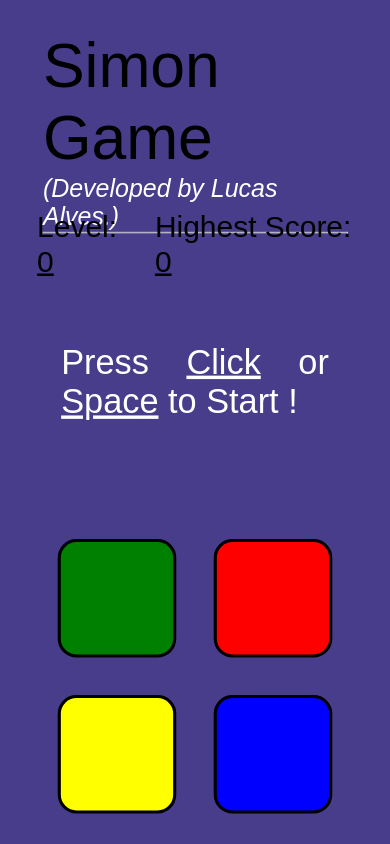
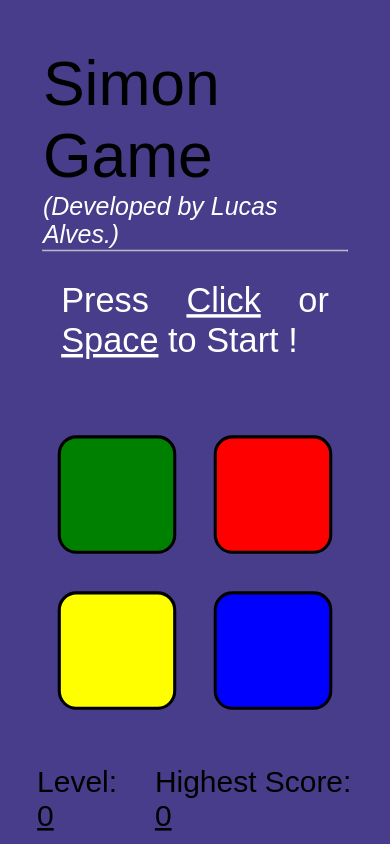
Before and after one commit to lucas21alves/simons-game, a plain HTML site: page index.html in a window 390 px wide. Drawn offline with nearby package versions, Linux system fonts and the light colour scheme; no server answers; a web font is replaced by a local one.

Commit message:
Update style.css

```diff
--- a/style.css
+++ b/style.css
@@ -29,6 +29,7 @@ header{
     justify-content: center;
     align-items: center;
     font-size: 5rem;
+    margin-top: 7vh;
 }
 
 .gameName {
@@ -50,6 +51,12 @@ header{
 
 .hr {
     width: 100%;
+}
+
+.levelAndHighScore {
+    display: flex;
+    font-size: 3.0rem;
+    margin-top: 7vh;
 }
 
 .container {
@@ -174,13 +181,6 @@ h2 {
     background-color: blue;
 }
 
-.levelAndHighScore {
-    display: flex;
-    position: absolute;
-    bottom: 75vh;
-    font-size: 3.0rem;
-}
-
 .currentLevelDiv {
     padding-right: 7rem;
 }
@@ -191,10 +191,8 @@ h2 {
 
 @media (max-width: 431px) {
 
-
     body {
         transform: scale(0.78);
-
     }
 
     .creator {
@@ -202,21 +200,31 @@ h2 {
         font-size: 2rem;
     }
 
+    .currentLevelDiv {
+        width: 9.8rem;
+        padding-right: 2.00rem;
+    }
+
+    .highestScoreDiv {
+        width: 19.8rem;
+    }
 
     h1 {
         transform: scale(0.88);
-        margin-top: 15vh;
+        margin-top: 3vh;
         margin-bottom: 00vh;
         padding-top: 0vh;
         padding-bottom: 0vh;
         width: 100%;
-        height: 14rem;
+        height: 25vh;
         font-size: 50px;
         text-align: justify;
     }
 
     .squaresContainer {
-        margin-top: 5vh;
+        margin-top: 0vh;
+        gap: 3rem;
+        width: 22.2rem;
     }
 
     .levelAndHighScore {
@@ -232,13 +240,5 @@ h2 {
         font-size: 3.0rem;
     }
 
-    .currentLevelDiv {
-        width: 9.8rem;
-        padding-right: 2.00rem;
-    }
-
-    .highestScoreDiv {
-        width: 19.8rem;
-    }
 
 }
```
